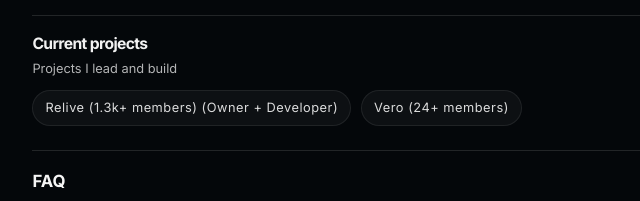
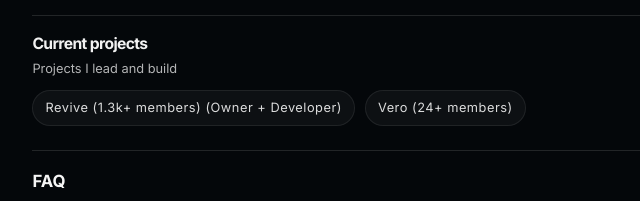
Before and after one commit to L4mit4dofc/limited-profile-ogfn, a plain HTML site: page index.html in a window 1280 px wide. Shown: the part 1198-1399 px from the top of the page, 36-676 px from the left. Drawn offline with Linux system fonts and the light colour scheme.

Commit message:
Update index.html

```diff
--- a/index.html
+++ b/index.html
@@ -88,7 +88,7 @@
             <h3>Current projects</h3>
             <p class="past-work-label">Projects I lead and build</p>
             <div class="company-list project-list" aria-label="Current projects">
-              <span>Relive (1.3k+ members) (Owner + Developer)</span>
+              <span>Revive (1.3k+ members) (Owner + Developer)</span>
               <span>Vero (24+ members)</span>
             </div>
           </div>
```
